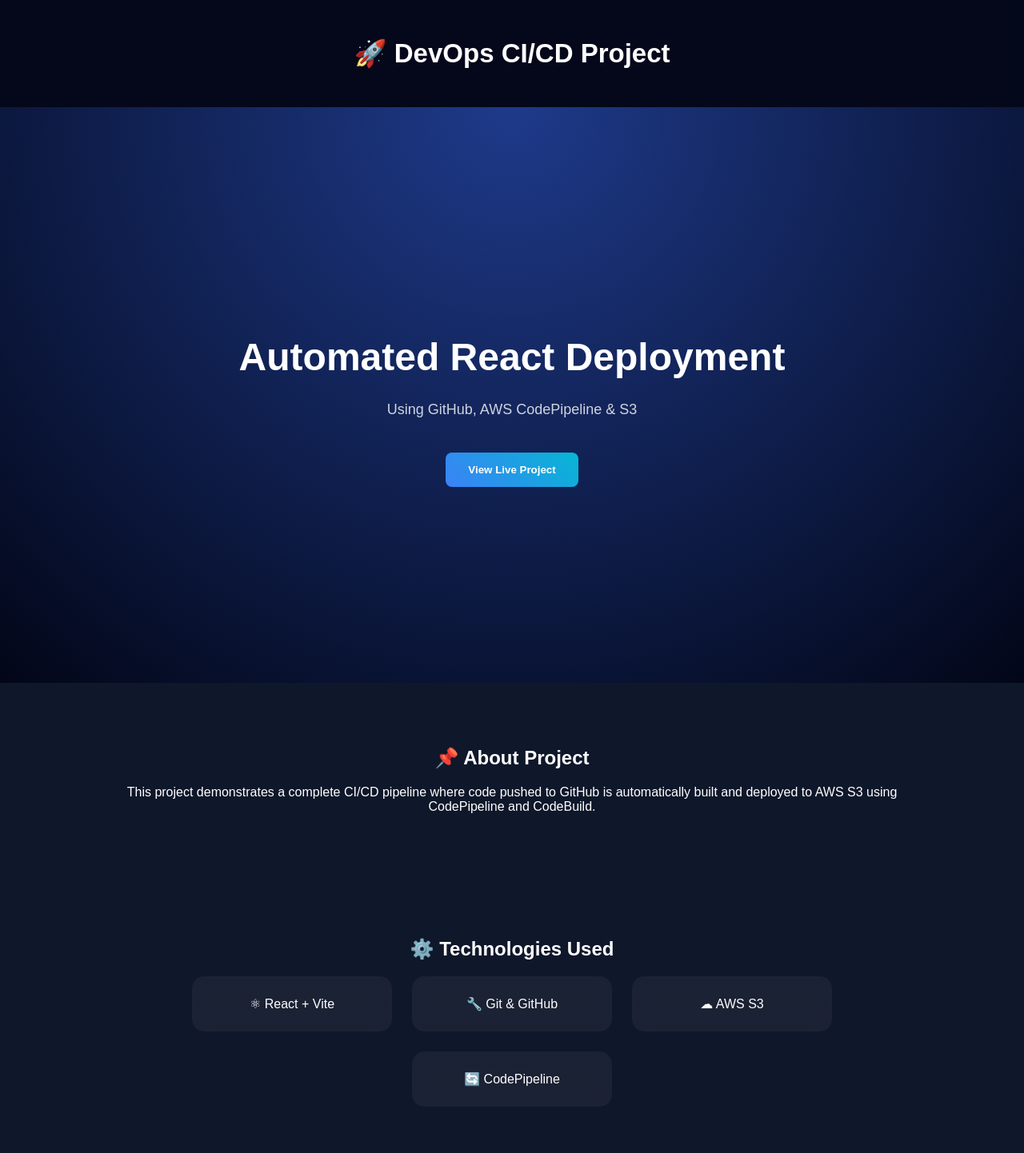
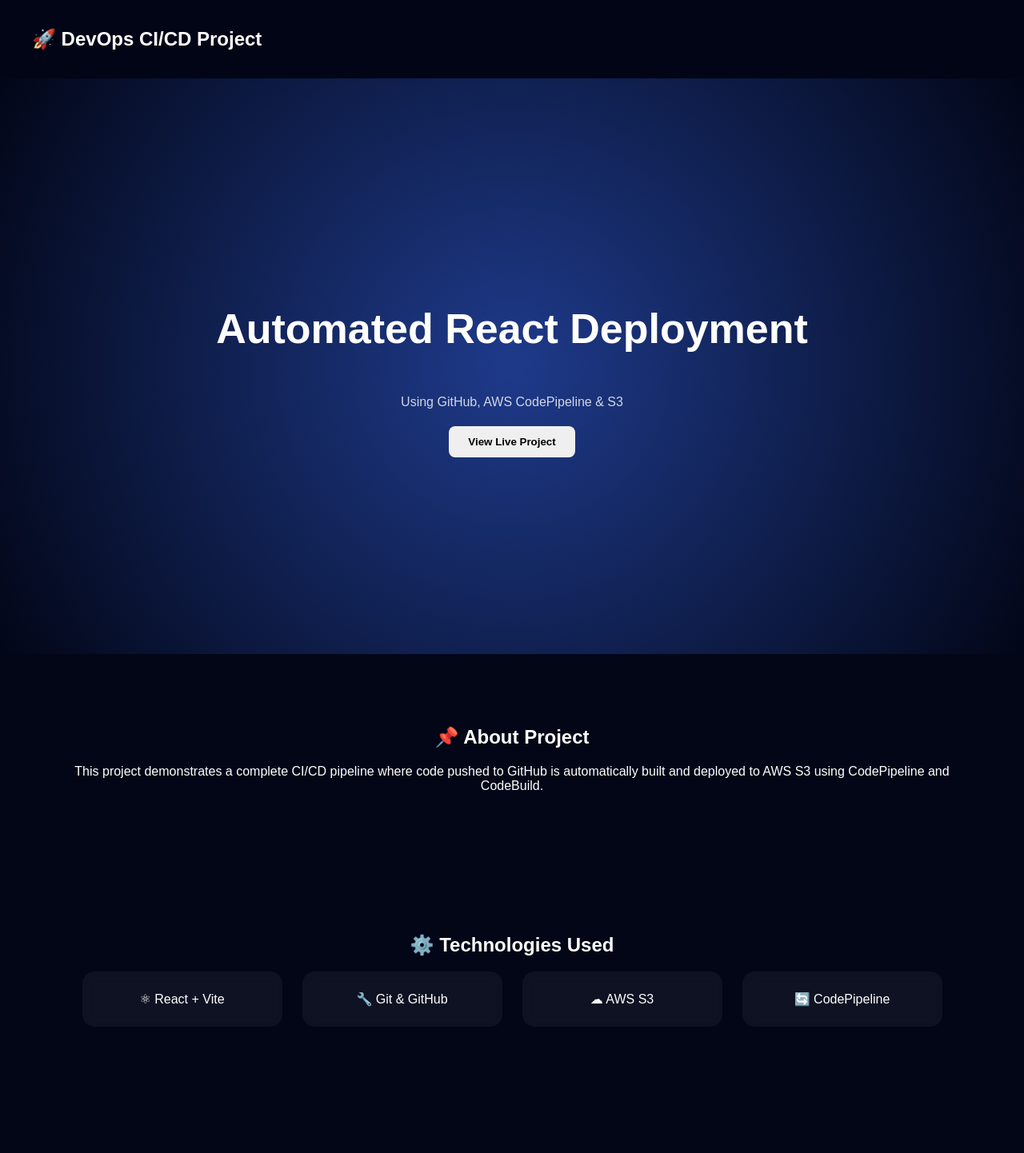
Before and after one commit to rahulop2003/react-vite-auto-deploy, a React app: page / in a window 1280 px wide. Shown: the top 1442 px of the page at 80% size. Built offline with nearby package versions, Linux system fonts and the light colour scheme; the HTML template or start-up script is replaced by a standard one.

Commit message:
Update App.css

```diff
--- a/src/App.css
+++ b/src/App.css
@@ -1,82 +1,100 @@
 body {
   margin: 0;
   font-family: "Poppins", sans-serif;
-  background: #0f172a;
+  background: #020617;
   color: white;
 }
 
 /* Navbar */
 .navbar {
-  background: rgba(2, 6, 23, 0.8);
-  padding: 20px;
-  text-align: center;
-  font-size: 22px;
-  font-weight: bold;
-  backdrop-filter: blur(10px);
+  position: sticky;
+  top: 0;
+  backdrop-filter: blur(12px);
+  background: rgba(2, 6, 23, 0.7);
+  padding: 15px 40px;
+  display: flex;
+  justify-content: space-between;
+  align-items: center;
+}
+
+.navbar a {
+  margin-left: 20px;
+  text-decoration: none;
+  color: white;
+  opacity: 0.8;
+}
+
+.navbar a:hover {
+  opacity: 1;
 }
 
 /* Hero */
 .hero {
-  min-height: 80vh;
+  height: 90vh;
   display: flex;
   flex-direction: column;
   justify-content: center;
   align-items: center;
-  background: radial-gradient(circle at top, #1e3a8a, #020617);
+  background: radial-gradient(circle, #1e3a8a, #020617);
   text-align: center;
-  padding: 40px;
 }
 
 .hero h1 {
-  font-size: 48px;
-  margin-bottom: 10px;
+  font-size: 52px;
 }
 
 .hero p {
+  margin-top: 10px;
   opacity: 0.8;
-  font-size: 18px;
 }
 
-/* Button */
+/* Buttons */
+.hero-buttons {
+  margin-top: 25px;
+}
+
 .btn {
-  margin-top: 25px;
-  padding: 14px 28px;
+  padding: 12px 24px;
   border-radius: 8px;
   border: none;
+  margin: 5px;
+  cursor: pointer;
+  font-weight: bold;
+}
+
+.primary {
   background: linear-gradient(45deg, #3b82f6, #06b6d4);
   color: white;
-  font-weight: bold;
-  cursor: pointer;
-  transition: 0.3s;
 }
 
-.btn:hover {
-  transform: scale(1.08);
+.secondary {
+  background: transparent;
+  border: 1px solid white;
+  color: white;
 }
 
 /* Sections */
 .section {
-  max-width: 1000px;
+  max-width: 1100px;
   margin: auto;
-  padding: 60px 20px;
+  padding: 70px 20px;
   text-align: center;
 }
 
 /* Cards */
 .cards {
   display: flex;
+  gap: 25px;
   justify-content: center;
-  gap: 25px;
   flex-wrap: wrap;
-  margin-top: 20px;
 }
 
 .card {
-  background: rgba(255, 255, 255, 0.05);
   padding: 25px;
   border-radius: 15px;
+  background: rgba(255, 255, 255, 0.05);
+  backdrop-filter: blur(10px);
   width: 200px;
-  backdrop-filter: blur(10px);
   transition: 0.3s;
 }
 
@@ -84,9 +102,23 @@
   transform: translateY(-10px);
 }
 
+/* Timeline */
+.timeline {
+  display: flex;
+  justify-content: center;
+  gap: 20px;
+  margin-top: 20px;
+}
+
+.timeline div {
+  padding: 10px 20px;
+  border-radius: 20px;
+  background: #1e293b;
+}
+
 /* Footer */
 .footer {
   text-align: center;
-  padding: 25px;
+  padding: 20px;
   background: #020617;
 }
```
